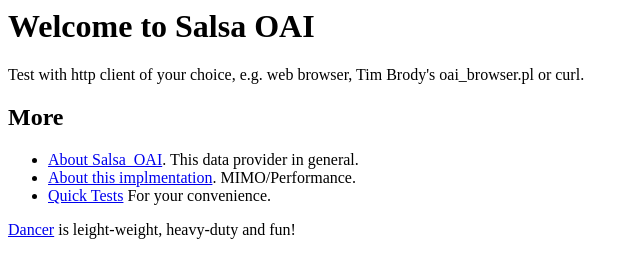
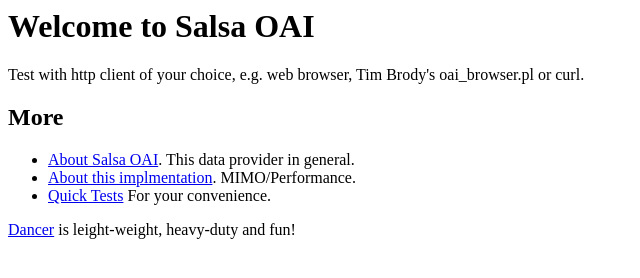
Before and after one commit to mokko/Salsa_OAI2, a plain HTML site: page public/index.htm in a window 1280 px wide. Shown: the full height of the page, 0-640 px from the left. Drawn offline with Linux system fonts and the light colour scheme.

Commit message:
Documentation update

```diff
--- a/public/index.htm
+++ b/public/index.htm
@@ -8,7 +8,7 @@
 Brody's oai_browser.pl or curl.</p>
 <h2>More</h2>
 <ul>
-	<li><a href="about.htm">About Salsa_OAI</a>. This data provider in
+	<li><a href="about.htm">About Salsa OAI</a>. This data provider in
 	general.</li>
 	<li><a href="this.htm">About this implmentation</a>.
 	MIMO/Performance.</li>
```
